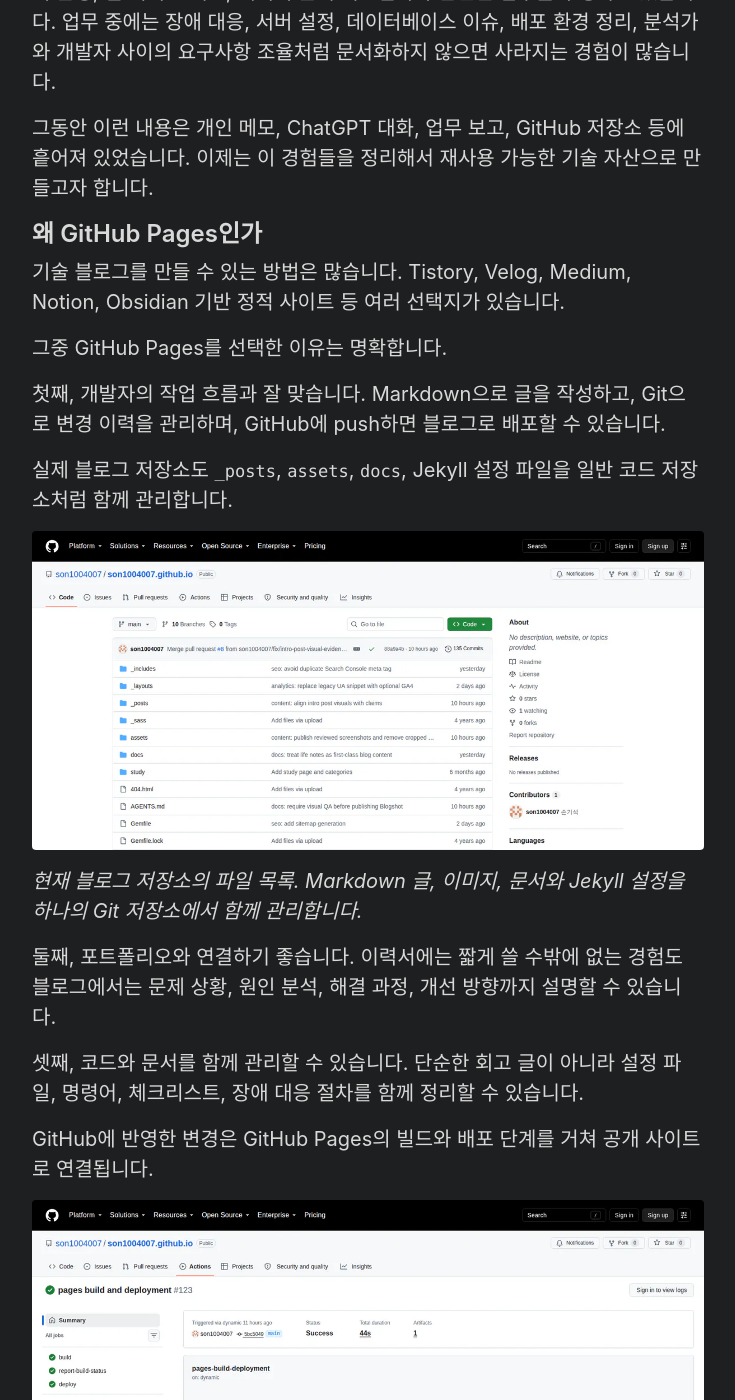
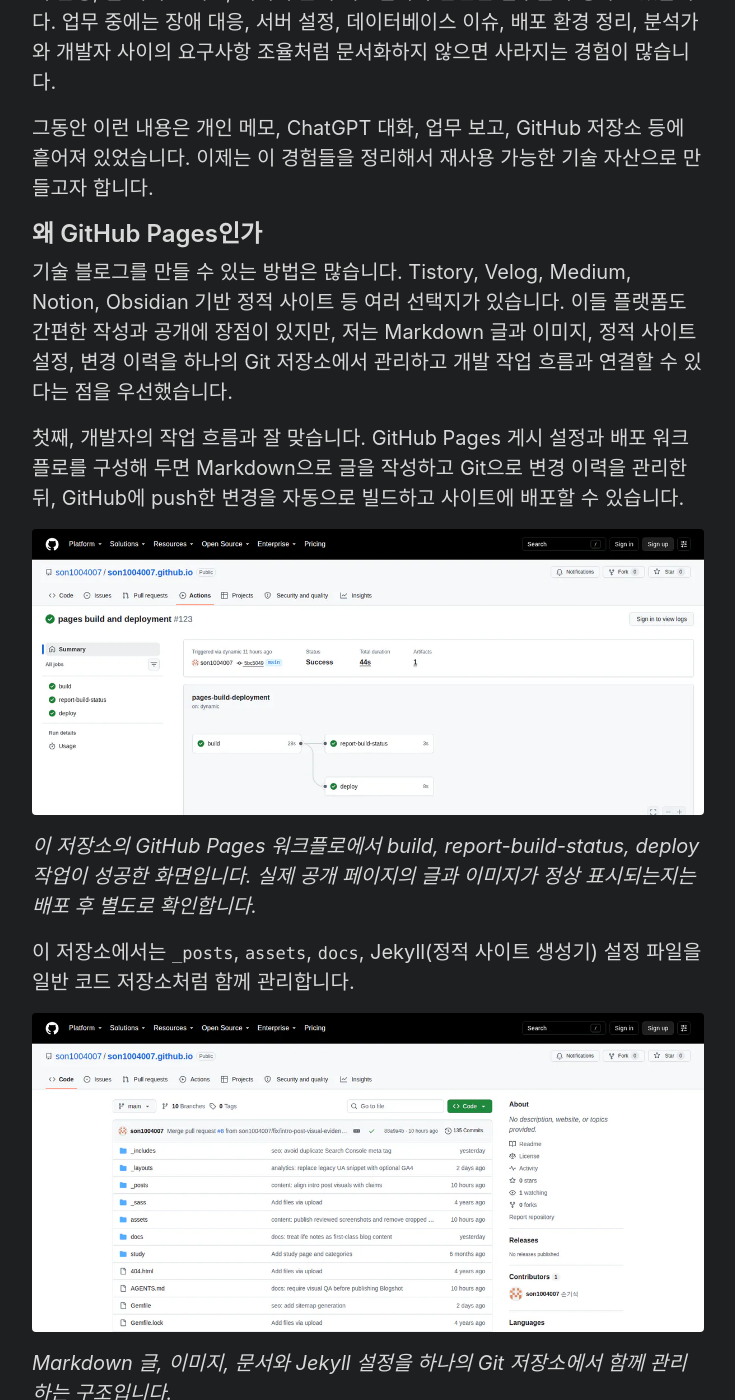
Before and after one commit to son1004007/son1004007.github.io, a Jekyll site: the page built from _posts/2026-06-21-start-github-pages-blog-with-chatgpt.md, in a window 1280 px wide and 1400 px high, scrolled down 422 px. Shown: the whole window, without its empty margins (272-1007 px from the left). Built offline with Jekyll 4.4.1, drawn with Linux system fonts in a browser that asks for light colours; some of the changed text lies outside the part shown.

Commit message:
content: apply Codex and Gemini review to intro post

````diff
--- a/_posts/2026-06-21-start-github-pages-blog-with-chatgpt.md
+++ b/_posts/2026-06-21-start-github-pages-blog-with-chatgpt.md
@@ -1,7 +1,7 @@
 ---
 layout: post
 title: "ChatGPT를 활용해 GitHub Pages 기술 블로그를 시작합니다"
-description: "ChatGPT로 실무 문제 해결 과정을 정리하고 Markdown과 GitHub Pages를 이용해 재사용 가능한 기술 기록과 포트폴리오로 만드는 방법을 소개합니다."
+description: "ChatGPT와 GitHub Pages를 활용해 실무 문제 해결 과정을 재사용 가능한 기술 자산과 포트폴리오로 정리하는 블로그의 개설 취지와 운영 원칙을 소개합니다."
 date: 2026-06-21
 categories: [career]
 tags: [ChatGPT, GitHub Pages, Portfolio, Backend, DevOps]
@@ -17,27 +17,23 @@
 
 ## 왜 GitHub Pages인가
 
-기술 블로그를 만들 수 있는 방법은 많습니다. Tistory, Velog, Medium, Notion, Obsidian 기반 정적 사이트 등 여러 선택지가 있습니다.
+기술 블로그를 만들 수 있는 방법은 많습니다. Tistory, Velog, Medium, Notion, Obsidian 기반 정적 사이트 등 여러 선택지가 있습니다. 이들 플랫폼도 간편한 작성과 공개에 장점이 있지만, 저는 Markdown 글과 이미지, 정적 사이트 설정, 변경 이력을 하나의 Git 저장소에서 관리하고 개발 작업 흐름과 연결할 수 있다는 점을 우선했습니다.
 
-그중 GitHub Pages를 선택한 이유는 명확합니다.
+첫째, 개발자의 작업 흐름과 잘 맞습니다. GitHub Pages 게시 설정과 배포 워크플로를 구성해 두면 Markdown으로 글을 작성하고 Git으로 변경 이력을 관리한 뒤, GitHub에 push한 변경을 자동으로 빌드하고 사이트에 배포할 수 있습니다.
 
-첫째, 개발자의 작업 흐름과 잘 맞습니다. Markdown으로 글을 작성하고, Git으로 변경 이력을 관리하며, GitHub에 push하면 블로그로 배포할 수 있습니다.
+![GitHub Actions에서 GitHub Pages 빌드와 배포가 성공한 요약 화면](/assets/images/blog/github-pages-deployment-success.webp)
 
-실제 블로그 저장소도 `_posts`, `assets`, `docs`, Jekyll 설정 파일을 일반 코드 저장소처럼 함께 관리합니다.
+*이 저장소의 GitHub Pages 워크플로에서 build, report-build-status, deploy 작업이 성공한 화면입니다. 실제 공개 페이지의 글과 이미지가 정상 표시되는지는 배포 후 별도로 확인합니다.*
+
+이 저장소에서는 `_posts`, `assets`, `docs`, Jekyll(정적 사이트 생성기) 설정 파일을 일반 코드 저장소처럼 함께 관리합니다.
 
 ![GitHub 저장소의 블로그 파일과 Markdown 글 관리 구조](/assets/images/blog/github-blog-repository-structure.webp)
 
-*현재 블로그 저장소의 파일 목록. Markdown 글, 이미지, 문서와 Jekyll 설정을 하나의 Git 저장소에서 함께 관리합니다.*
+*Markdown 글, 이미지, 문서와 Jekyll 설정을 하나의 Git 저장소에서 함께 관리하는 구조입니다.*
 
-둘째, 포트폴리오와 연결하기 좋습니다. 이력서에는 짧게 쓸 수밖에 없는 경험도 블로그에서는 문제 상황, 원인 분석, 해결 과정, 개선 방향까지 설명할 수 있습니다.
+둘째, GitHub 프로필과 포트폴리오를 연결하기 좋습니다. 코드 저장소와 공개 기술 기록을 같은 GitHub 생태계에서 관리할 수 있어, 이력서에서 짧게 설명한 경험을 더 구체적인 문제 상황과 해결 과정으로 연결하기 쉽습니다.
 
 셋째, 코드와 문서를 함께 관리할 수 있습니다. 단순한 회고 글이 아니라 설정 파일, 명령어, 체크리스트, 장애 대응 절차를 함께 정리할 수 있습니다.
-
-GitHub에 반영한 변경은 GitHub Pages의 빌드와 배포 단계를 거쳐 공개 사이트로 연결됩니다.
-
-![GitHub Actions에서 GitHub Pages 빌드와 배포가 성공한 요약 화면](/assets/images/blog/github-pages-deployment-success.webp)
-
-*실제 GitHub Pages 배포 결과. build, report-build-status, deploy 단계가 모두 성공한 뒤 공개 사이트로 연결된 상태입니다.*
 
 ## 왜 ChatGPT를 활용하는가
 
@@ -53,6 +49,8 @@
 -> 실제 결과 검증
 ```
 
+배포 워크플로가 성공했다고 바로 완료로 보지는 않습니다. 공개 URL에서 글, 이미지, 링크가 의도대로 표시되는지까지 확인해야 마지막 단계인 실제 결과 검증이 끝난 것으로 봅니다.
+
 업무 중 겪은 문제를 설명하면 ChatGPT를 통해 다음 형태로 정리할 수 있습니다.
 
 - 문제점
@@ -62,7 +60,7 @@
 - 재발 방지 방안
 - 공개 가능한 포트폴리오용 글
 
-실무에서는 문제를 해결하는 데 집중하다 보면 과정을 남기지 못하는 경우가 많습니다. ChatGPT를 활용하면 대화 내용을 바탕으로 기술 문서, 회고, 체크리스트, 블로그 글 초안으로 빠르게 변환할 수 있습니다. 다만 AI의 답변이나 초안을 그대로 게시하지 않고 코드, 테스트, 로그, Git 이력 또는 실제 배포 결과로 확인할 수 있는 부분은 다시 검증합니다.
+실무에서는 문제를 해결하는 데 집중하다 보면 과정을 남기지 못하는 경우가 많습니다. ChatGPT를 활용하면 대화 내용을 바탕으로 기술 문서, 회고, 체크리스트, 블로그 글 초안으로 빠르게 변환할 수 있습니다. 다만 AI의 답변이나 초안을 그대로 게시하지 않고 코드, 테스트, 로그와 실제 배포 결과로 동작을 검증하고, Git 이력으로 변경 과정을 확인합니다. 업무 내용을 AI에 입력할 때도 고객사명, 내부 주소, 계정·인증정보처럼 공개하면 안 되는 정보는 먼저 제거하거나 일반화합니다.
 
 ## 이 블로그에 정리할 내용
 
@@ -82,7 +80,7 @@
 
 ### Data Systemization
 
-데이터 분석 결과를 웹 서비스나 운영 시스템으로 연결하는 과정에서 필요한 개발, 배포, 운영 기준을 정리합니다.
+데이터 분석 결과를 DB, API, 화면, 웹 서비스와 운영 시스템으로 연결하는 과정에서 필요한 개발, 배포, 운영 기준을 정리합니다.
 
 ### Project Management
 
````
